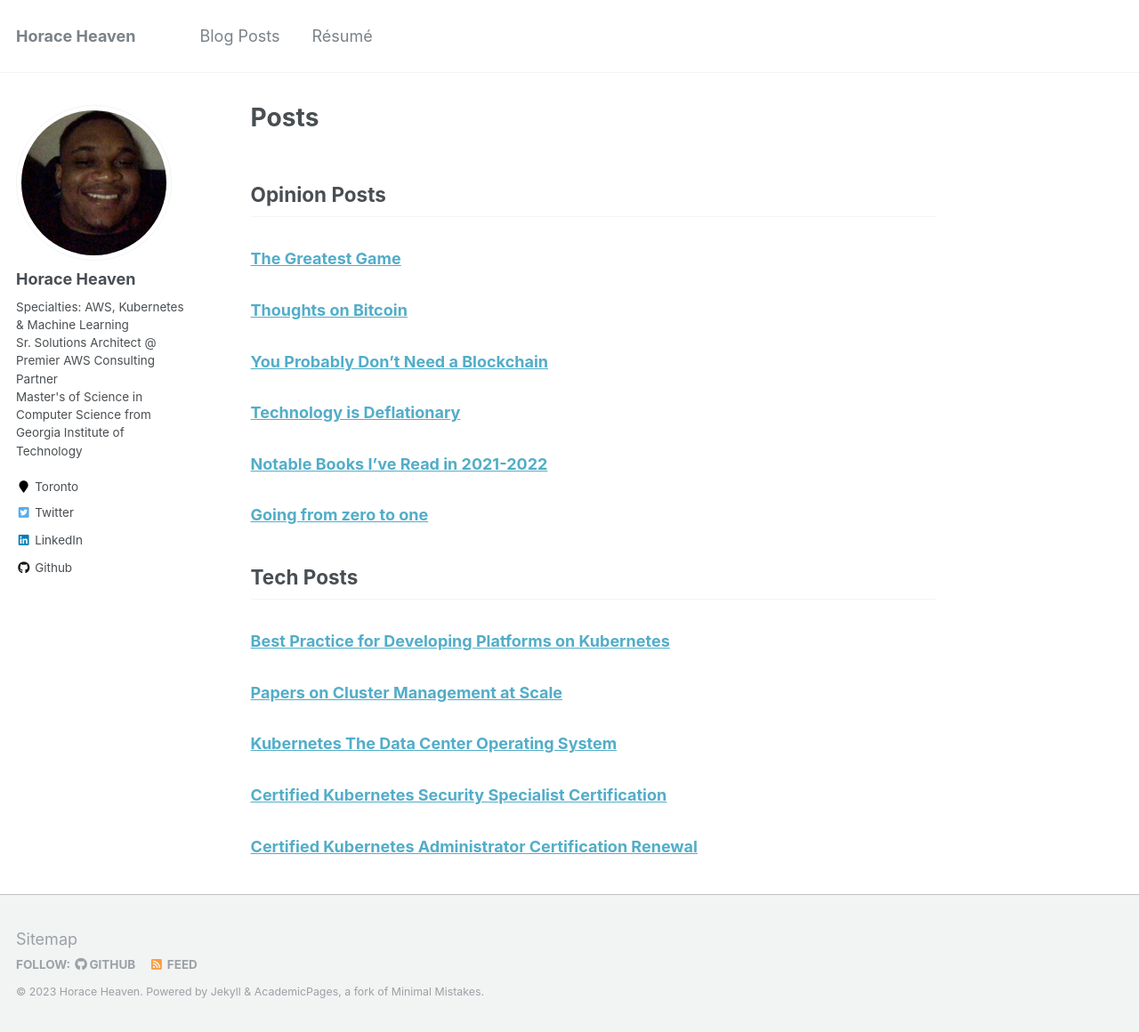
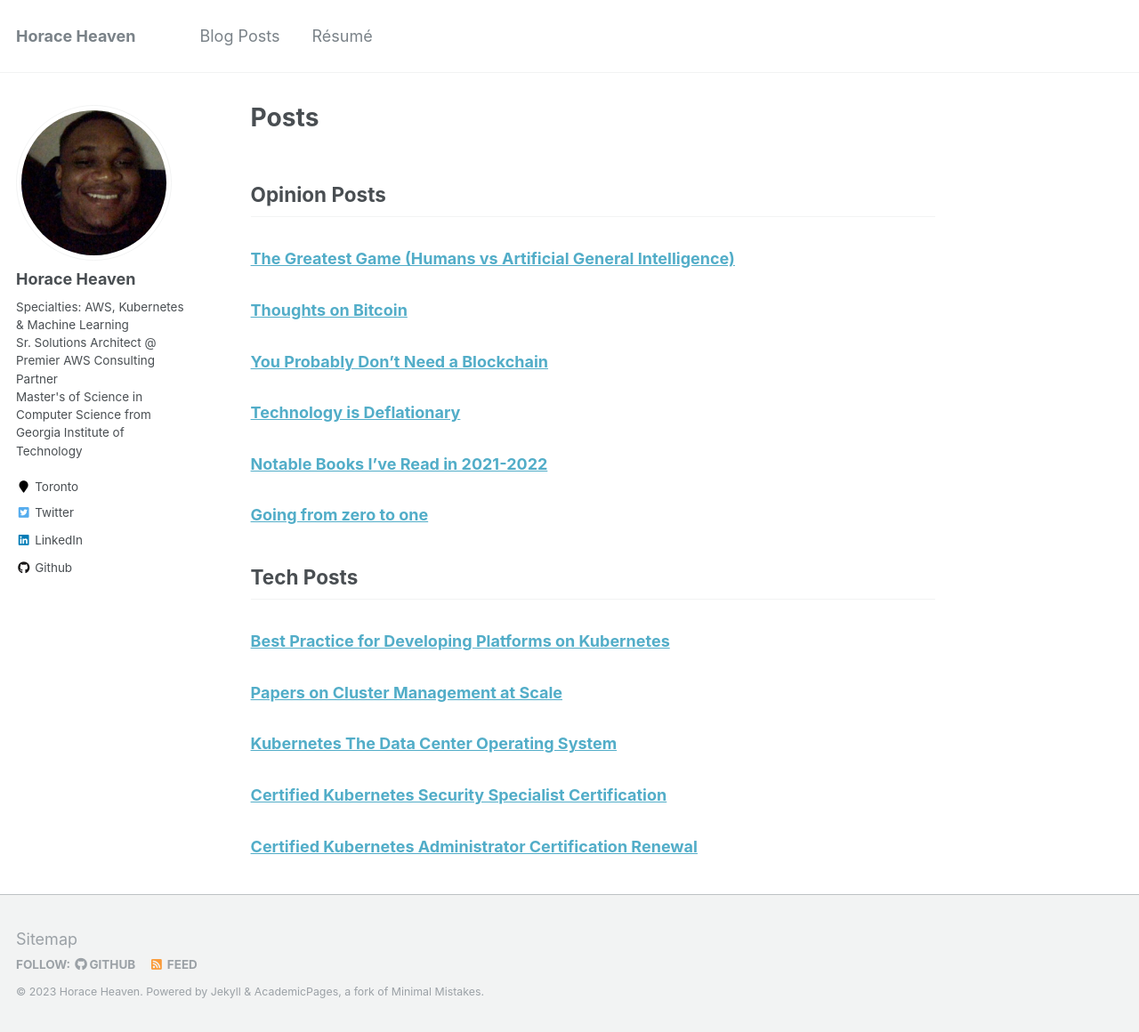
Before and after one commit to horaceheaven/horaceheaven.github.io, a Jekyll site: the page built from _pages/about.md, in a window 1280 px wide and 1160 px high. Shown: the whole window at 89% size. Built offline with Jekyll 4.4.1, drawn with Linux system fonts in a browser that asks for light colours.

Commit message:
Add the greatest game

```diff
--- a/_pages/about.md
+++ b/_pages/about.md
@@ -10,7 +10,7 @@ redirect_from:
 
 ## Opinion Posts
 
-### [The Greatest Game](/publications/the-greatest-game)
+### [The Greatest Game (Humans vs Artificial General Intelligence)](/publications/the-greatest-game)
 
 ### [Thoughts on Bitcoin](/publications/thoughts-on-bitcoin)
 
```
Also changed, not shown: _publications/the-greatest-game.md (+1 -1 lines).
